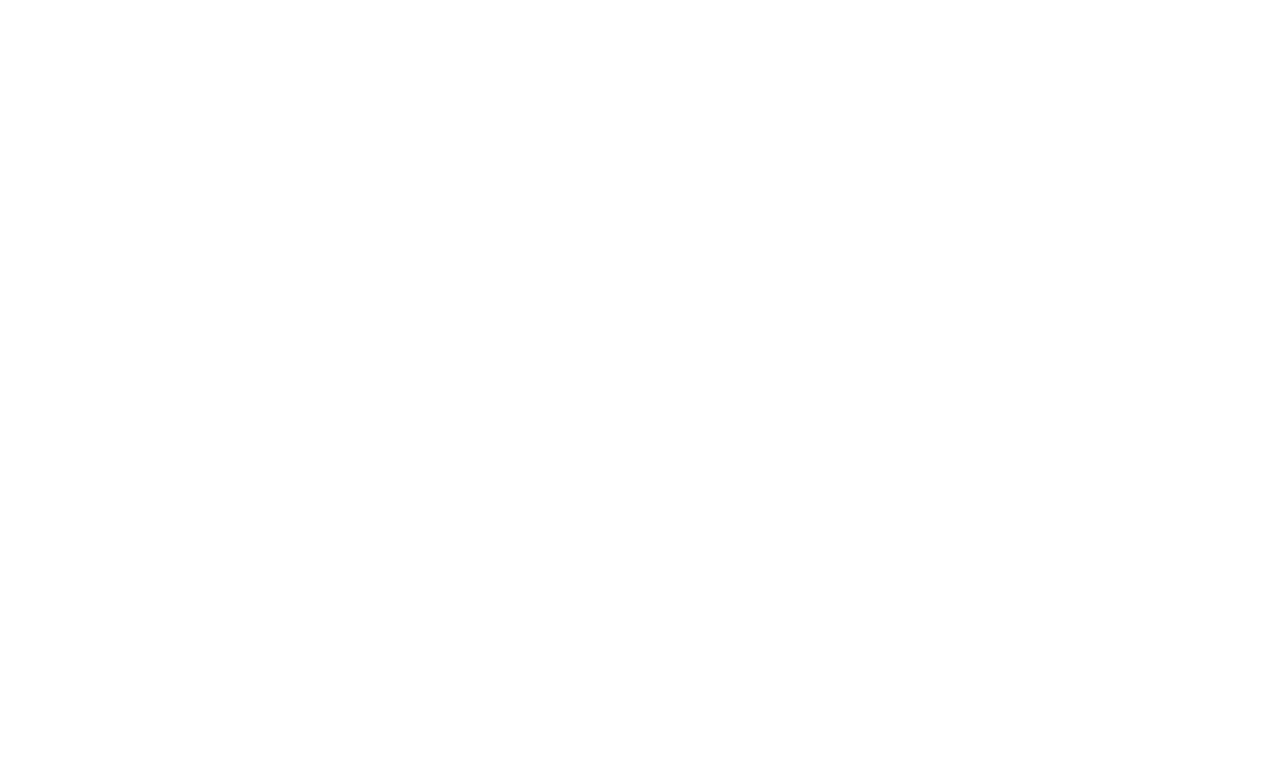
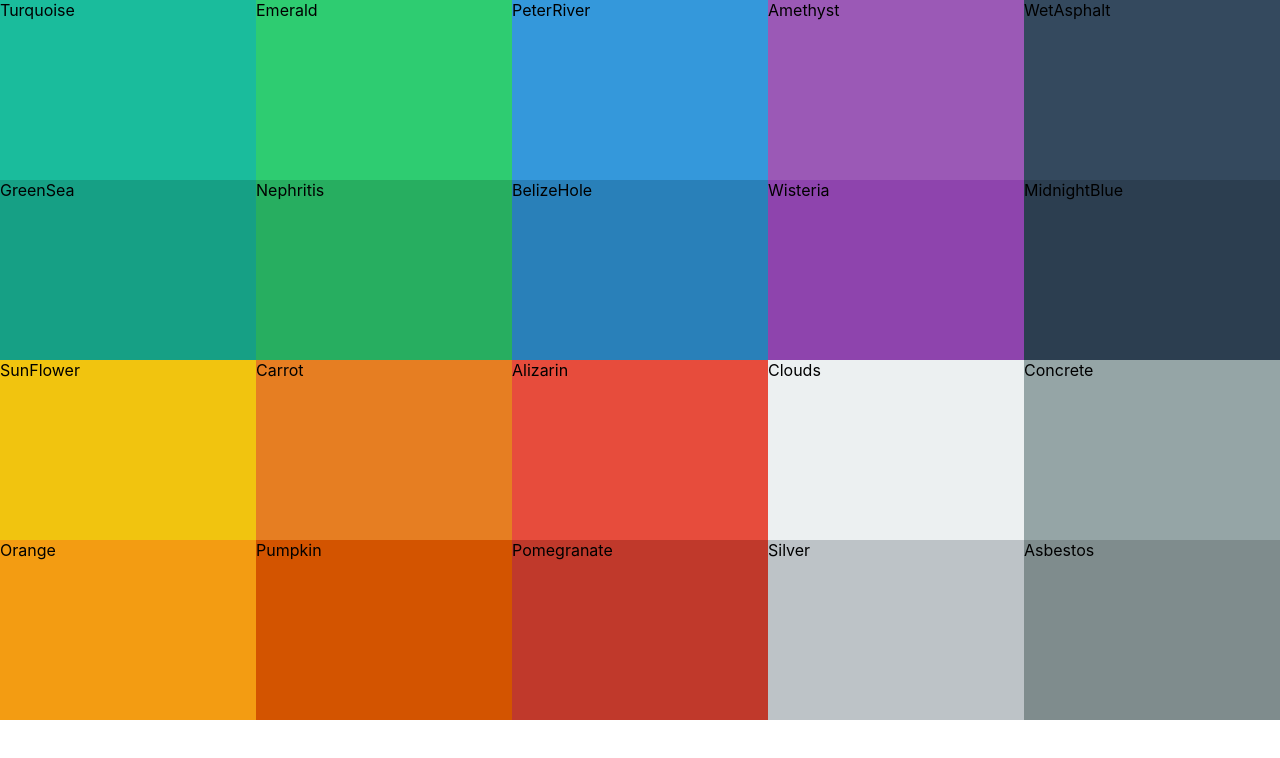
Before and after one commit to magdalena-amb/massive-color-app, a React (Create React App) app: page / in a window 1280 px wide. Shown: the top 758 px of the page. Built offline with nearby package versions, Linux system fonts and the light colour scheme.

Commit message:
Add colorBox component

```diff
--- a/src/App.js
+++ b/src/App.js
@@ -16,7 +16,7 @@
   render() {
     return (
       <div>
-        <Palette palette={seedPalettes[4]}/>
+        <Palette {...seedPalettes[1]}/>
       </div>
     )
   }
--- /dev/null
+++ b/src/ColorBox.css
@@ -0,0 +1,8 @@
+.ColorBox {
+    width: 20%;
+    height: 25%;
+    margin: 0 auto;
+    display: inline-block;
+    position: relative;
+    cursor: pointer;
+}
--- /dev/null
+++ b/src/ColorBox.js
@@ -0,0 +1,13 @@
+import React, { Component } from 'react'
+import './ColorBox.css'
+
+export default class ColorBox extends Component {
+
+    render() {
+        return (
+            <div style={{background: this.props.background}} className='ColorBox'>
+                <span>{this.props.name}</span>
+            </div>
+        )
+    }
+}
--- /dev/null
+++ b/src/Palette.css
@@ -0,0 +1,7 @@
+.Palette {
+    height: 100vh;
+}
+
+.Palette-colors {
+    height: 90%;
+}
--- a/src/Palette.js
+++ b/src/Palette.js
@@ -1,20 +1,19 @@
-import React, { Component } from 'react'
+import React, { Component } from 'react';
+import ColorBox from './ColorBox';
+import './Palette.css'
 
 export default class Palette extends Component {
-    constructor(props) {
-        super(props)
-
-        this.state = {
-
-        }
-    }
 
     render() {
+        const colorBoxes = this.props.colors.map(color => (
+            < ColorBox background={color.color} name={color.name} />
+
+        ));
         return (
             <div className='Palette'>
                 {/* {Navbar} */}
                  <div className='Palette-colors'>
-                     {/* bunch of color boxes */}
+                     { colorBoxes }
                  </div>
                  {/* footer */}
             </div>
```
